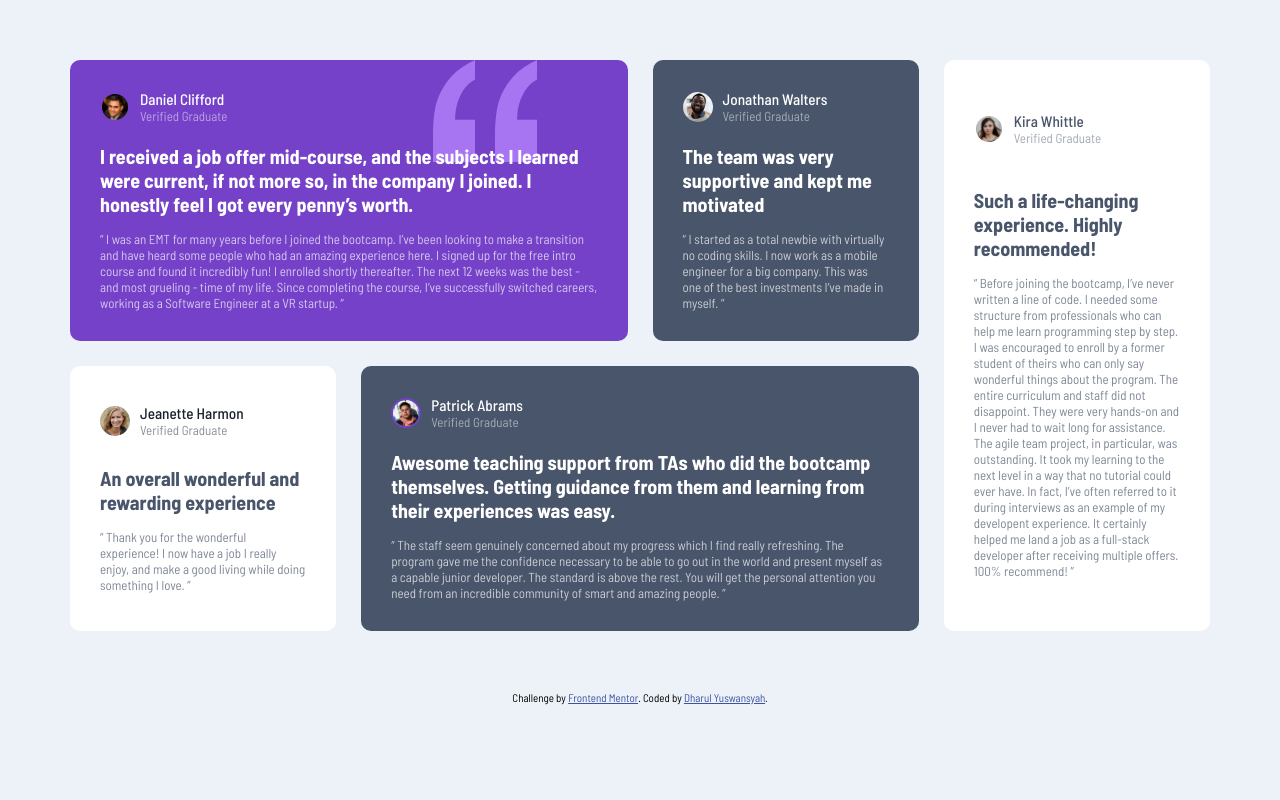
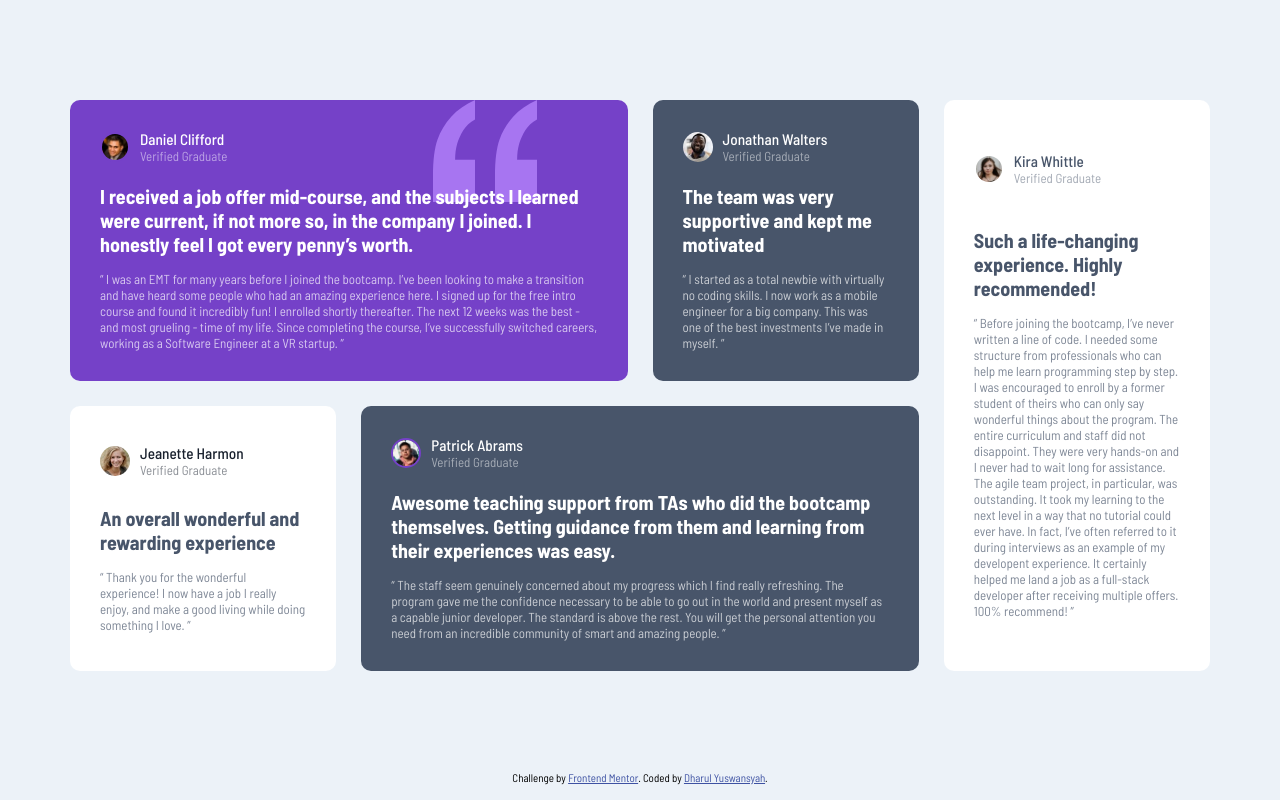
Before and after one commit to dharul619/testimonials-grid-section-main, a plain HTML site: page index.html in a window 1280 px wide. Drawn offline with Linux system fonts and the light colour scheme.

Commit message:
Seccond Commit

```diff
--- a/style.css
+++ b/style.css
@@ -24,7 +24,7 @@
 .container {
   max-width: 1200px;
   margin: 0 auto;
-  padding: 60px 30px;
+  padding: 100px 30px;
 }
 
 .card-container {
```
